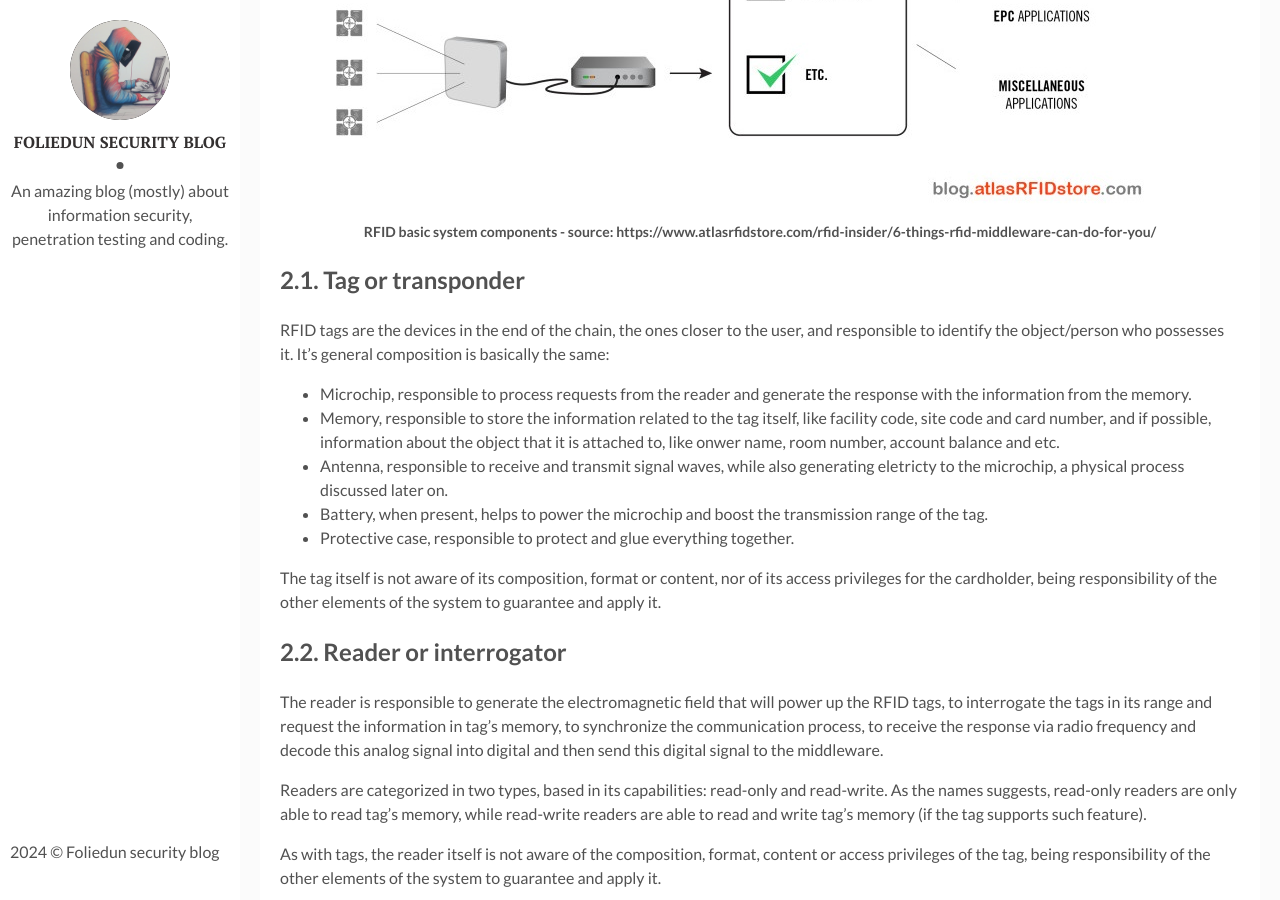
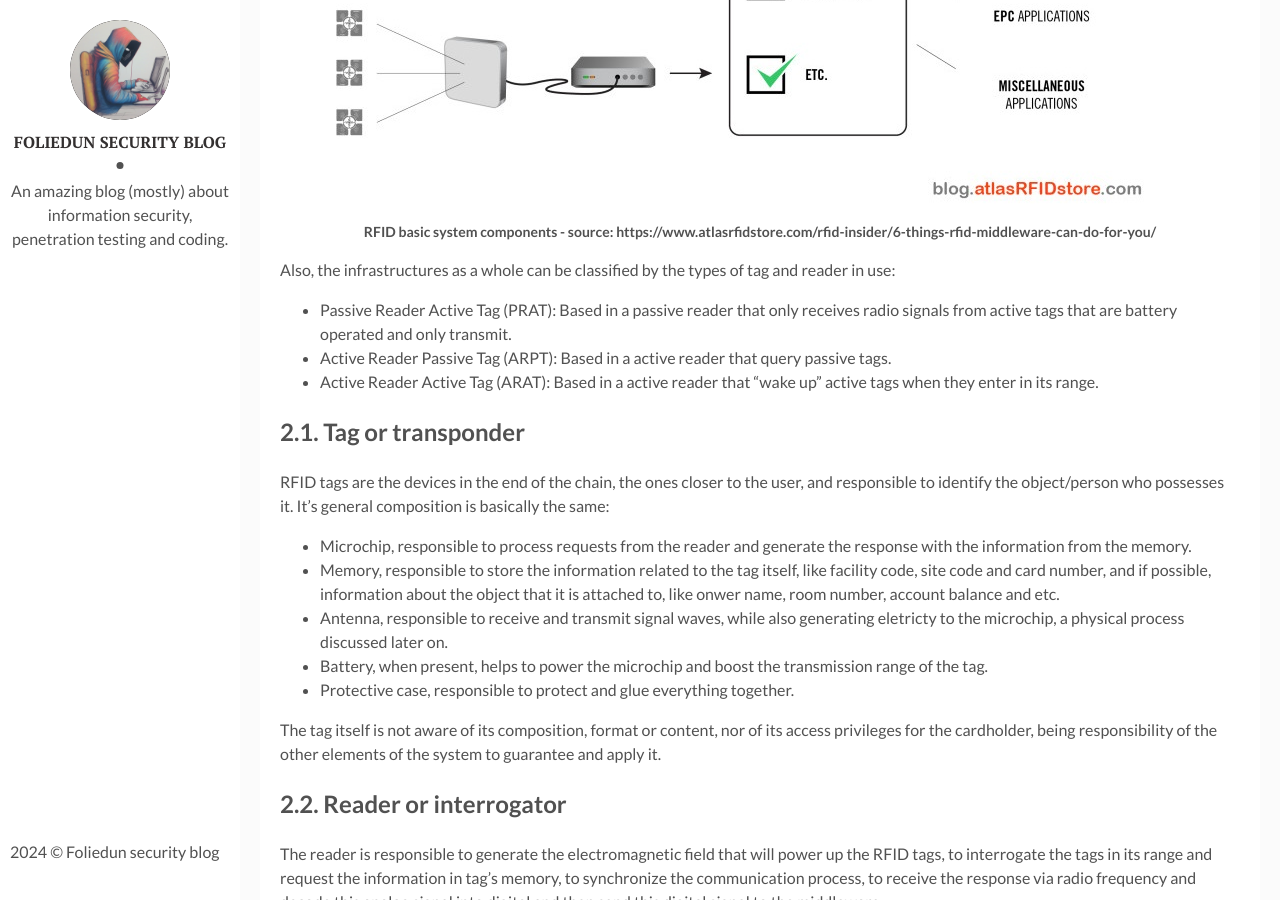
Before and after one commit to foliedun/foliedun.github.io, a Jekyll site: the page built from _posts/2024-05-02-rfid-part1.markdown, in a window 1280 px wide and 900 px high, scrolled down 1662 px. Built offline with Jekyll 4.4.1, drawn with Linux system fonts in a browser that asks for light colours; some of the changed text lies outside the part shown.

Commit message:
Update 2024-05-02-rfid-part1.markdown

```diff
--- a/_posts/2024-05-02-rfid-part1.markdown
+++ b/_posts/2024-05-02-rfid-part1.markdown
@@ -14,7 +14,7 @@ This is the first in a series of posts about RFID, an old passion of mine.
 
 **R**adio-**f**requency **id**entification, or RFID, is a technology of wireless communication that uses electromagnetic fields and radio waves to remotely store, retrieve, exchange or identify information digitally contained in special devices known as RFID tags. It's already widely present in our daily lives, like in: access control, contactless payment, inventory control, tracking, anti-theft system and many others.
 
-# 2. Infrastructure components
+# 2. General infrastructure and components
 
 RFID infrastructures are generally made up of 4 basic components:
 * Tag or transponder
@@ -25,6 +25,11 @@ RFID infrastructures are generally made up of 4 basic components:
 <!-- ![RFID basic system components](rfid_part1/basic_system_components.jpg) -->
 ![RFID basic system components]({{site.baseurl}}/assets/img/rfid_part1/basic_system_components.jpg)
 *RFID basic system components - source: https://www.atlasrfidstore.com/rfid-insider/6-things-rfid-middleware-can-do-for-you/*
+
+Also, the infrastructures as a whole can be classified by the types of tag and reader in use:
+* Passive Reader Active Tag (PRAT): Based in a passive reader that only receives radio signals from active tags that are battery operated and only transmit.
+* Active Reader Passive Tag (ARPT): Based in a active reader that query passive tags.
+* Active Reader Active Tag (ARAT): Based in a active reader that "wake up" active tags when they enter in its range.
 
 ## 2.1. Tag or transponder
 
```
